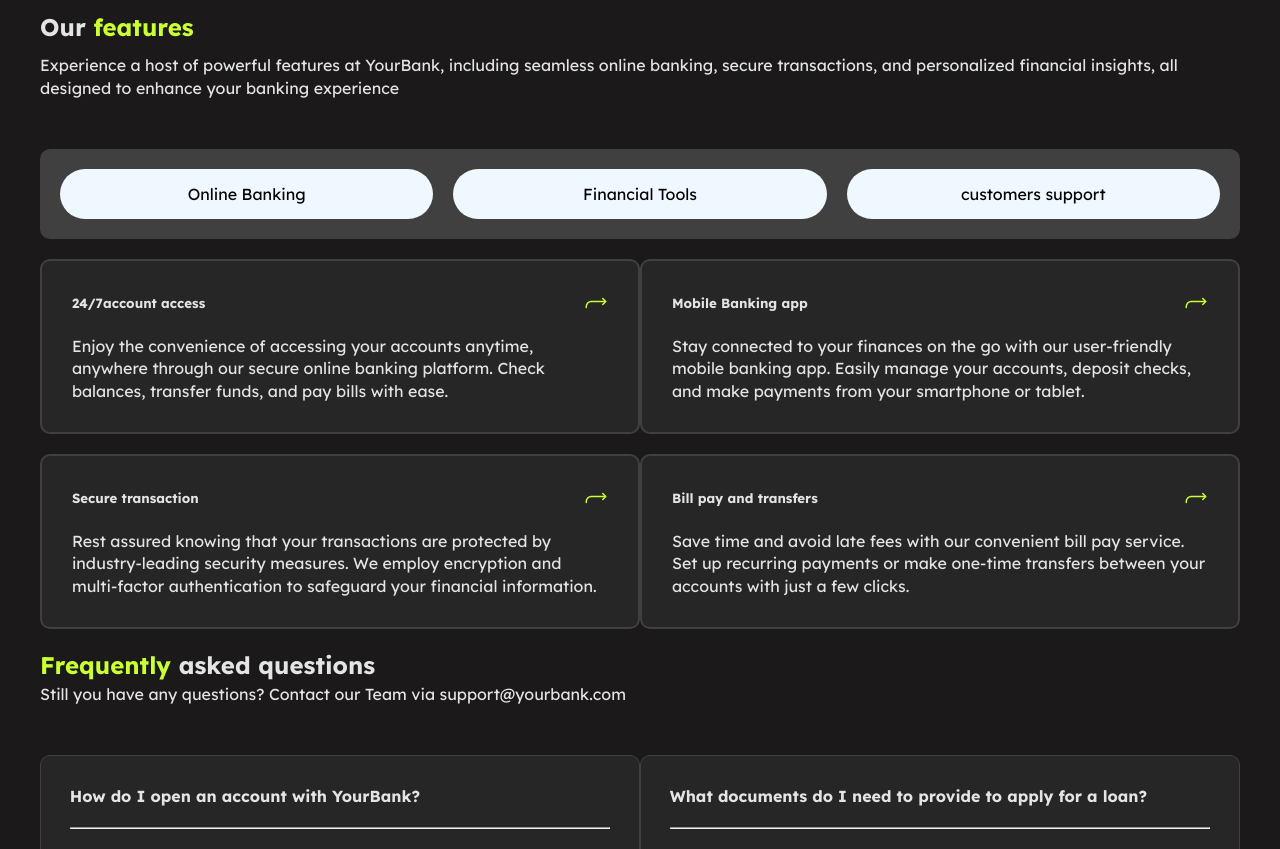
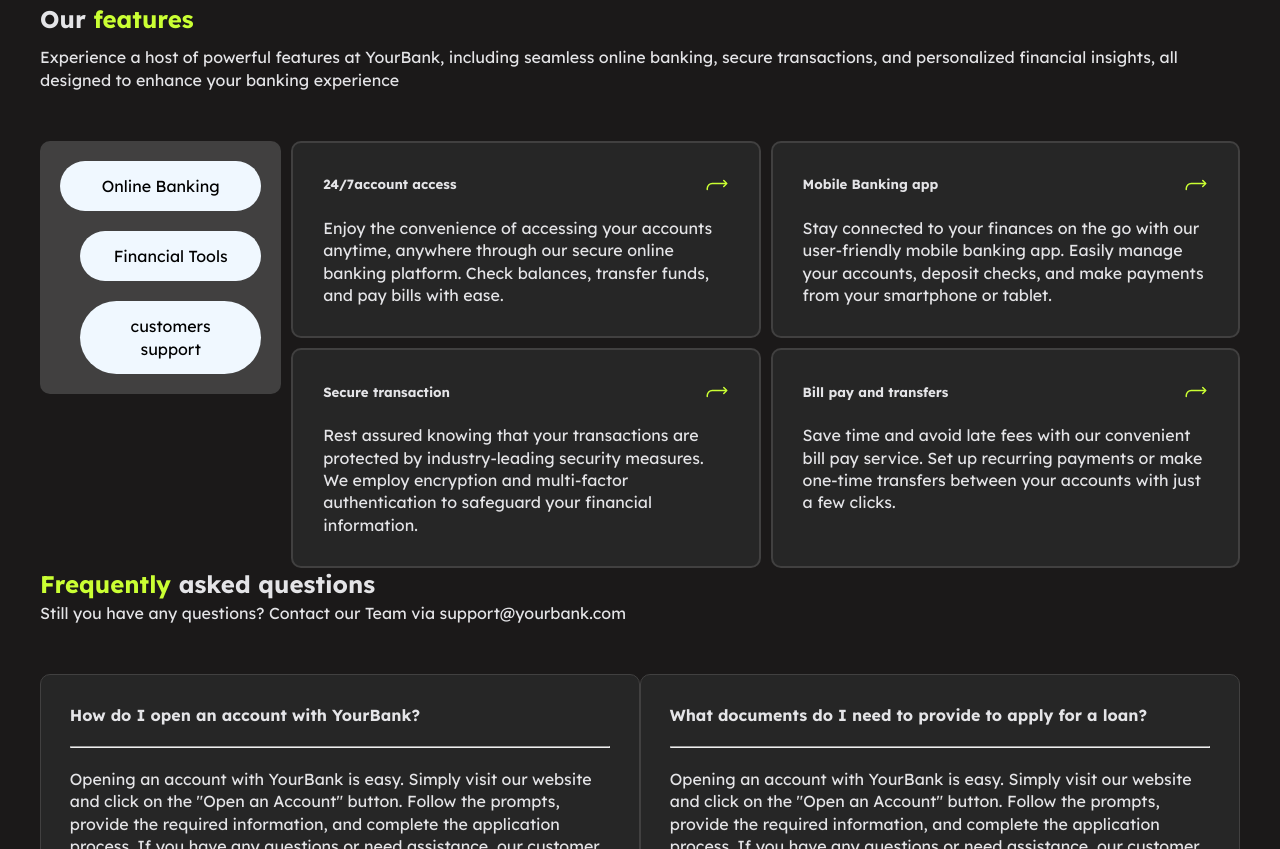
Before and after one commit to iamcelestino/YourBank-Website, a website: page index.html in a window 1280 px wide. Shown: the part 2528-3377 px from the top of the page. Drawn offline with nearby package versions, Linux system fonts and the light colour scheme.

Commit message:
refactor: reStyle bank features tab

```diff
--- a/bankStyle/layout/_homePage.scss
+++ b/bankStyle/layout/_homePage.scss
@@ -326,10 +326,6 @@
             margin-bottom: 3.12rem;
         }
 
-        .value {
-            border: 2px solid v.$secondary;
-        }
-
         .value + .value {
             margin-top: 1.32rem;
         }
@@ -346,6 +342,7 @@
     @include MX.mediun {
 
         .use__case_description,
+        .case__description,
         .percentages {
             text-align: left;
         }
@@ -404,8 +401,8 @@
                 padding: 0.87rem 1.25rem;
                 border-radius: 100px;
                 background-color: aliceblue;
-                width: 9000px;
-                float: left;
+                // width: 9000px;
+                // float: left;
             }
 
             li + li {
@@ -416,17 +413,14 @@
         ul::-webkit-scrollbar {
             display: none;
         }
-    }
 
-    .banking {
-        margin-top: 1.25rem;
     }
 
    .banking__feature {
     background-color: #262626;
     border: 2px solid #414040;
     border-radius: 10px;
-    margin-bottom: 1.25rem;
+    // margin-bottom: 1.25rem;
     padding: 1.87rem;
 
     & div {
@@ -444,8 +438,34 @@
     .features__description {
         text-align: left;
     }
+
+    .tabs {
+        display: grid;
+        grid-template-columns: repeat(v.$secondary, 1fr);
+        gap: 10px;
+
+        ul {
+            display: inline-block;
+            align-self: self-start;
+
+
+            li + li {
+                margin-left: none;
+                margin-top: 1.25rem;
+            }
+        }
+
+        #banking {
+            display: grid;
+            grid-template-columns: repeat(2, 1fr);
+            gap: 10px;
+            grid-column: 2/5;
+        }
+
+    }
    }
 }
+
 
 #faq__section {
     .faq__description {
--- a/index.html
+++ b/index.html
@@ -330,29 +330,29 @@
                         <li class="trigger">Financial Tools</li>
                         <li class="trigger">customers support</li>
                     </ul>
-                    <div id="banking" class="row">
-                        <div class="banking__feature col-2-sm col-2-mediun col-2-large">
+                    <div id="banking" class="">
+                        <div class="banking__feature">
                             <div>
                                 <h5>24/7account access</h5>
                                 <ion-icon name="return-up-forward-outline"></ion-icon>
                             </div>
                             <p>Enjoy the convenience of accessing your accounts anytime, anywhere through our secure online banking platform. Check balances, transfer funds, and pay bills with ease.</p>
                         </div>
-                        <div class="banking__feature col-2-sm col-2-mediun col-2-large">
+                        <div class="banking__feature">
                             <div>
                                 <h5>Mobile Banking app</h5>
                                 <ion-icon name="return-up-forward-outline"></ion-icon>
                             </div>
                             <p>Stay connected to your finances on the go with our user-friendly mobile banking app. Easily manage your accounts, deposit checks, and make payments from your smartphone or tablet.</p>
                         </div>
-                        <div class="banking__feature col-2-sm col-2-mediun col-2-large">
+                        <div class="banking__feature ">
                             <div>
                                 <h5>Secure transaction</h5>
                                 <ion-icon name="return-up-forward-outline"></ion-icon>
                             </div>
                             <p>Rest assured knowing that your transactions are protected by industry-leading security measures. We employ encryption and multi-factor authentication to safeguard your financial information.</p>
                         </div>
-                        <div class="banking__feature col-2-sm col-2-mediun col-2-large">
+                        <div class="banking__feature">
                             <div>
                                 <h5>Bill pay and transfers</h5>
                                 <ion-icon name="return-up-forward-outline"></ion-icon>
```
Also changed, not shown: css/index.css.
